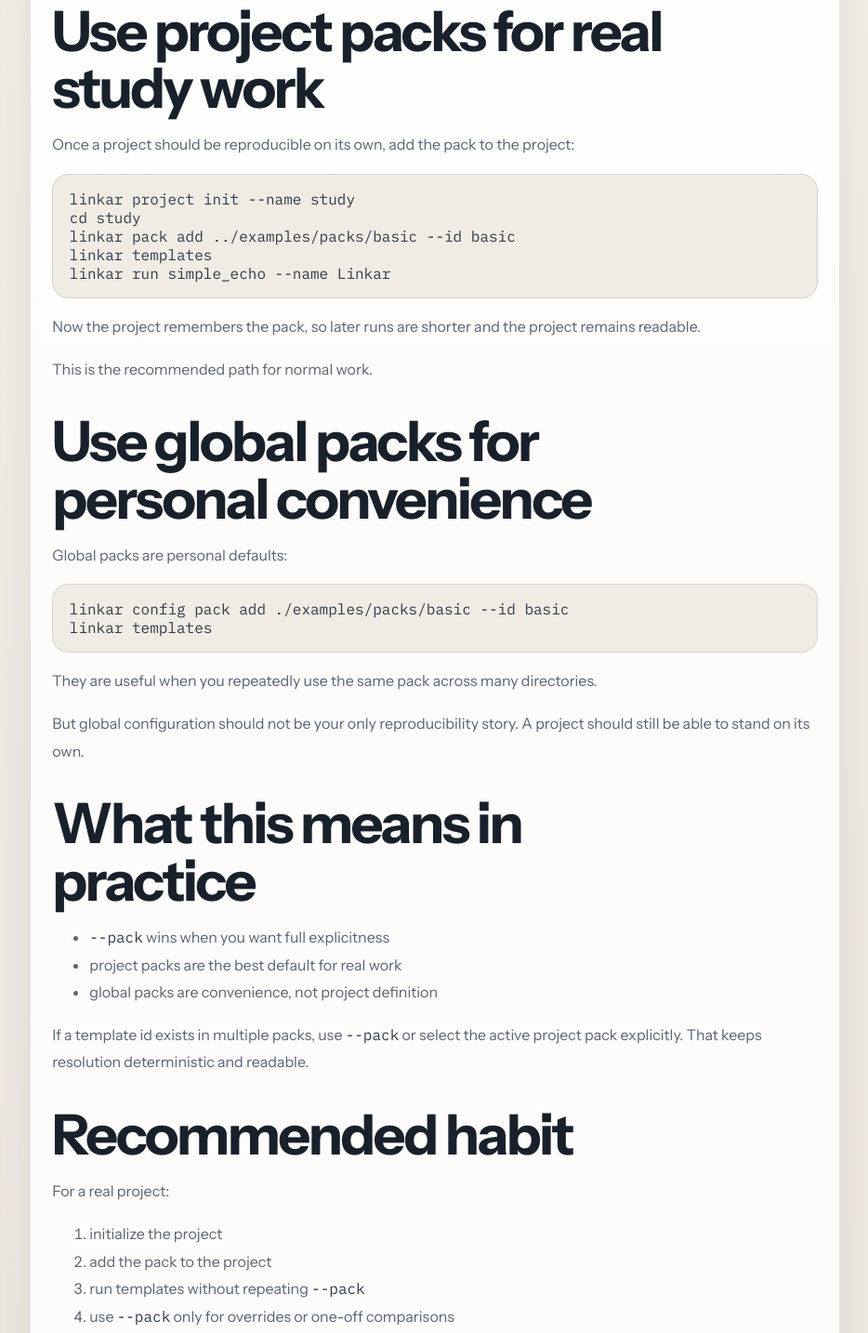
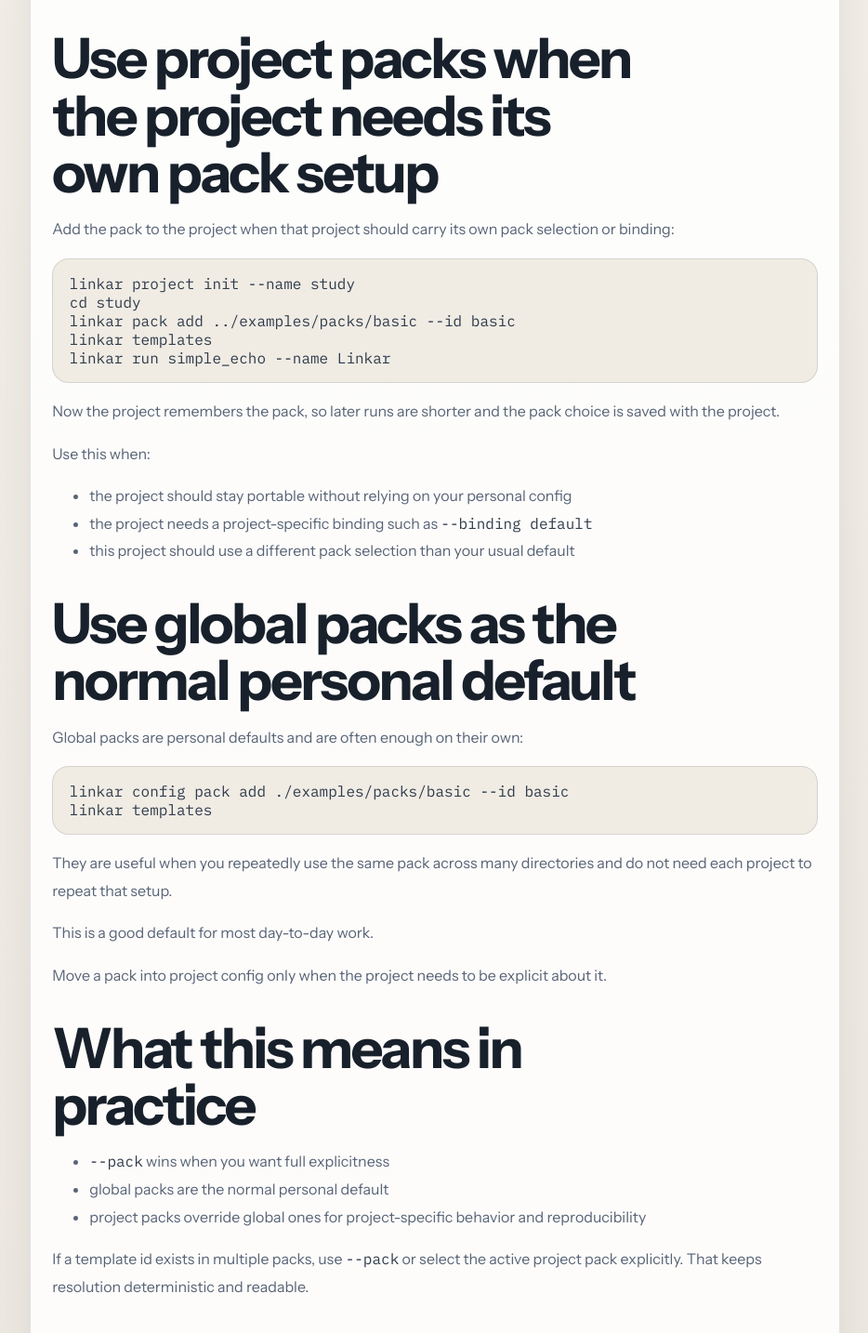
Before and after one commit to chaochungkuo/linkar, an Astro site in the folder website/: page /tutorials/packs-and-scope in a window 1280 px wide. Shown: the part 1099-2533 px from the top of the page at 93% size, without its empty margins (172-1106 px from the left). Built offline with nearby package versions, Linux system fonts and the light colour scheme; Astro itself is replaced by a stand-in of ours; code samples lack their colours.

Commit message:
Clarify global and project pack defaults

````diff
--- a/website/src/content/tutorials/packs-and-scope.md
+++ b/website/src/content/tutorials/packs-and-scope.md
@@ -12,6 +12,7 @@ Linkar resolves packs in this order:
 3. Global packs from `linkar config pack ...`
 
 That order is important because it keeps convenience available without weakening reproducibility.
+A new project with no project-local packs can still use your global configured packs.
 
 ## Use `--pack` for one-off runs
 
@@ -27,9 +28,9 @@ It is useful when:
 - you do not want to modify project state
 - you want the command itself to say exactly where the template came from
 
-## Use project packs for real study work
+## Use project packs when the project needs its own pack setup
 
-Once a project should be reproducible on its own, add the pack to the project:
+Add the pack to the project when that project should carry its own pack selection or binding:
 
 ```bash
 linkar project init --name study
@@ -39,36 +40,49 @@ linkar templates
 linkar run simple_echo --name Linkar
 ```
 
-Now the project remembers the pack, so later runs are shorter and the project remains readable.
+Now the project remembers the pack, so later runs are shorter and the pack choice is saved with the
+project.
 
-This is the recommended path for normal work.
+Use this when:
 
-## Use global packs for personal convenience
+- the project should stay portable without relying on your personal config
+- the project needs a project-specific binding such as `--binding default`
+- this project should use a different pack selection than your usual default
 
-Global packs are personal defaults:
+## Use global packs as the normal personal default
+
+Global packs are personal defaults and are often enough on their own:
 
 ```bash
 linkar config pack add ./examples/packs/basic --id basic
 linkar templates
 ```
 
-They are useful when you repeatedly use the same pack across many directories.
+They are useful when you repeatedly use the same pack across many directories and do not need each
+project to repeat that setup.
 
-But global configuration should not be your only reproducibility story. A project should still be
-able to stand on its own.
+This is a good default for most day-to-day work.
+
+Move a pack into project config only when the project needs to be explicit about it.
 
 ## What this means in practice
 
 - `--pack` wins when you want full explicitness
-- project packs are the best default for real work
-- global packs are convenience, not project definition
+- global packs are the normal personal default
+- project packs override global ones for project-specific behavior and reproducibility
 
 If a template id exists in multiple packs, use `--pack` or select the active project pack
 explicitly. That keeps resolution deterministic and readable.
 
 ## Recommended habit
 
-For a real project:
+For most personal work:
+
+1. configure your common pack once with `linkar config pack add`
+2. initialize projects without repeating pack setup
+3. add a project pack only when that project needs a different pack or binding
+
+For a project that should carry its own pack definition:
 
 1. initialize the project
 2. add the pack to the project
````
Also changed, not shown: README.md.
